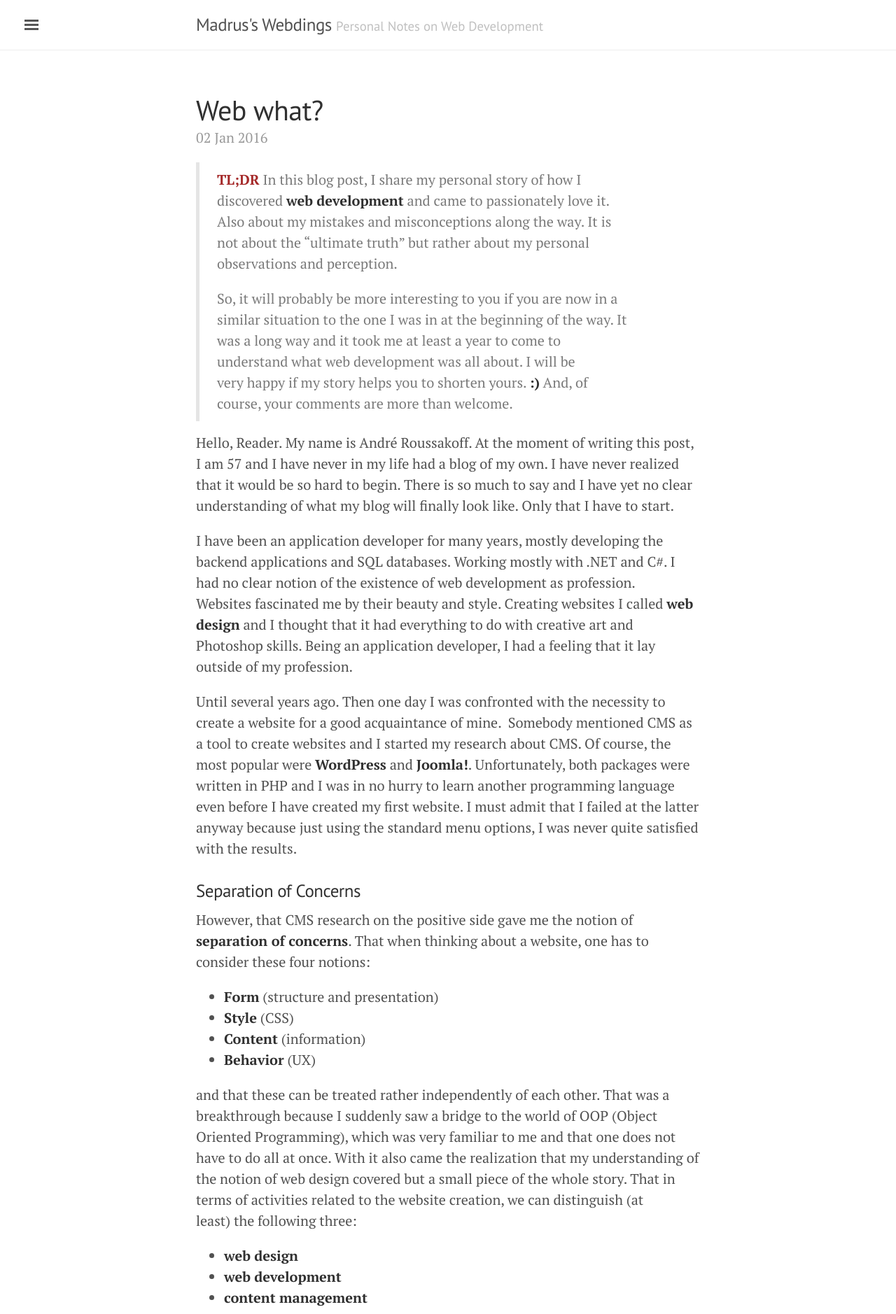
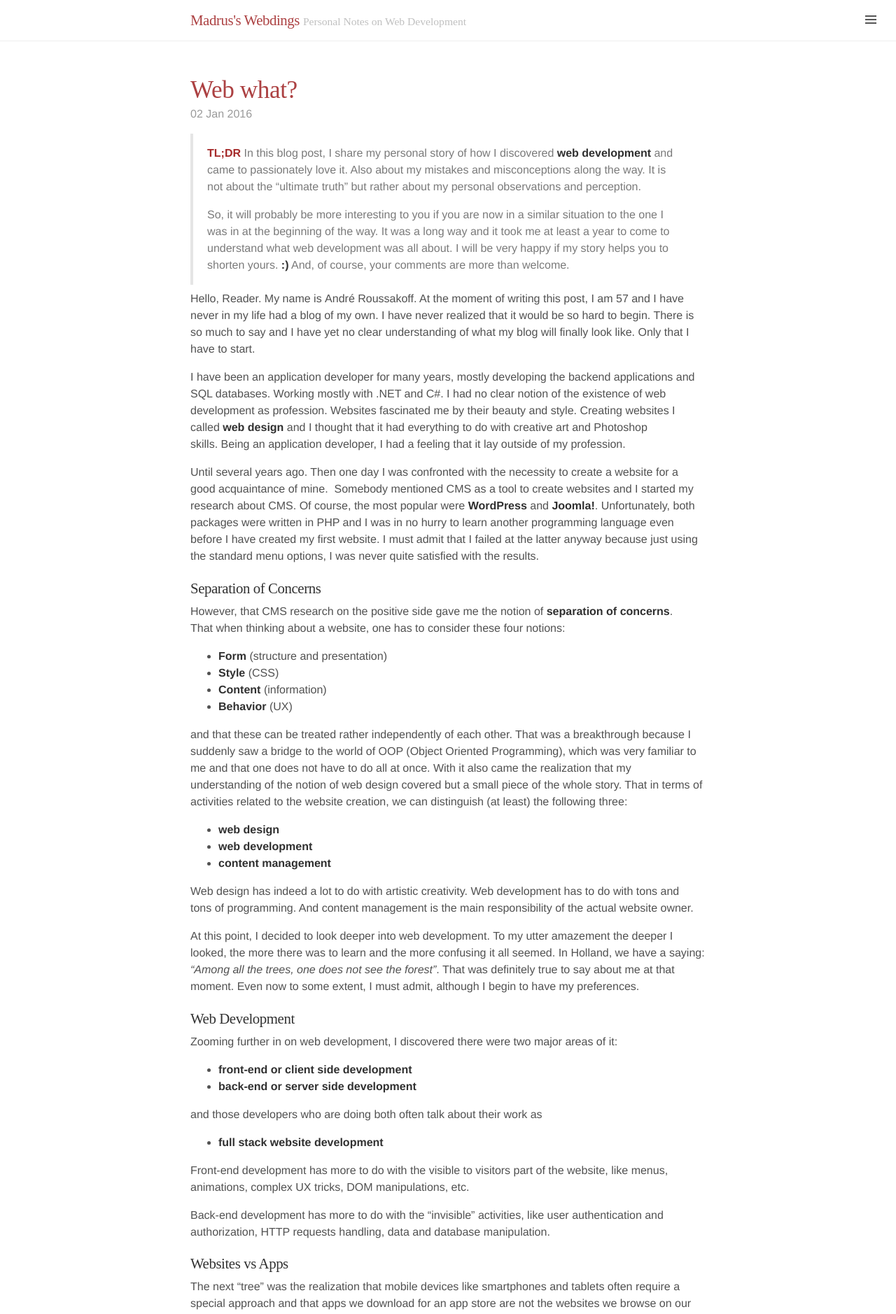
Before and after one commit to madrus/bloglet, a Jekyll site: the page built from index.html, in a window 1280 px wide. Shown: the top 1878 px of the page at 70% size. Built offline with Jekyll 4.4.1, drawn with Linux system fonts in a browser that asks for light colours; some web fonts are replaced; the list of posts is cut into pages by our own code.

Commit message:
added my own styling

```diff
--- a/_includes/head.html
+++ b/_includes/head.html
@@ -15,10 +15,10 @@
   </title>
 
   <!-- CSS -->
+  <link rel="stylesheet" href="https://fonts.googleapis.com/css?family=Droid+Serif:500,500italic">
   <link rel="stylesheet" href="{{ site.baseurl }}/public/css/poole.css">
   <link rel="stylesheet" href="{{ site.baseurl }}/public/css/syntax.css">
   <link rel="stylesheet" href="{{ site.baseurl }}/public/css/lanyon.css">
-  <link rel="stylesheet" href="https://fonts.googleapis.com/css?family=PT+Serif:400,400italic,700%7CPT+Sans:400">
 
   <!-- Icons -->
   <link rel="apple-touch-icon-precomposed" sizes="144x144" href="{{ site.baseurl }}/public/apple-touch-icon-precomposed.png">
--- a/_layouts/default.html
+++ b/_layouts/default.html
@@ -3,7 +3,7 @@
 
   {% include head.html %}
 
-  <body>
+  <body class="theme-base-08 layout-reverse sidebar-overlay">
 
     {% include sidebar.html %}
 
--- a/public/css/lanyon.css
+++ b/public/css/lanyon.css
@@ -41,12 +41,13 @@ body {
 }
 
 html {
-  font-family: "PT Serif", Georgia, "Times New Roman", serif;
+  font-family: Helvetica, Arial, sans-serif;
+  font-weight: 300;
 }
 
 h1, h2, h3, h4, h5, h6 {
-  font-family: "PT Sans", Helvetica, Arial, sans-serif;
-  font-weight: 400;
+  font-family: 'Droid Serif', serif;
+  font-weight: 500;
   color: #313131;
   letter-spacing: -.025rem;
 }
@@ -82,7 +83,7 @@ h1, h2, h3, h4, h5, h6 {
 }
 @media (min-width: 56em) {
   .container {
-    max-width: 38rem;
+    max-width: 48rem;
   }
 }
 
--- a/public/css/poole.css
+++ b/public/css/poole.css
@@ -48,13 +48,13 @@ body {
 }
 
 html {
-  font-family: "Helvetica Neue", Helvetica, Arial, sans-serif;
-  font-size: 16px;
+  font-family: Helvetica, Arial, sans-serif;
+  font-size: 1rem;
   line-height: 1.5;
 }
 @media (min-width: 38em) {
   html {
-    font-size: 20px;
+    font-size: 1em;
   }
 }
 
@@ -88,18 +88,18 @@ h1, h2, h3, h4, h5, h6 {
   text-rendering: optimizeLegibility;
 }
 h1 {
-  font-size: 2rem;
+  font-size: 2.2rem;
 }
 h2 {
-  margin-top: 1rem;
-  font-size: 1.5rem;
+  margin: 1rem 0 0.5rem;
+  font-size: 1.6rem;
 }
 h3 {
-  margin-top: 1.5rem;
-  font-size: 1.25rem;
+  margin-top: 1rem 0 0.4rem;
+  font-size: 1.3rem;
 }
 h4, h5, h6 {
-  margin-top: 1rem;
+  margin-top: 1rem 0 0.25rem;
   font-size: 1rem;
 }
 
@@ -212,8 +212,8 @@ pre code {
 
 /* Quotes */
 blockquote {
-  padding: .5rem 1rem;
-  margin: .8rem 0;
+  padding: 1rem 0.5rem;
+  margin: 0.5rem 0;
   color: #7a7a7a;
   border-left: .25rem solid #e5e5e5;
 }
@@ -222,7 +222,7 @@ blockquote p:last-child {
 }
 @media (min-width: 30em) {
   blockquote {
-    padding-right: 5rem;
+    padding-right: 2rem;
     padding-left: 1.25rem;
   }
 }
```
